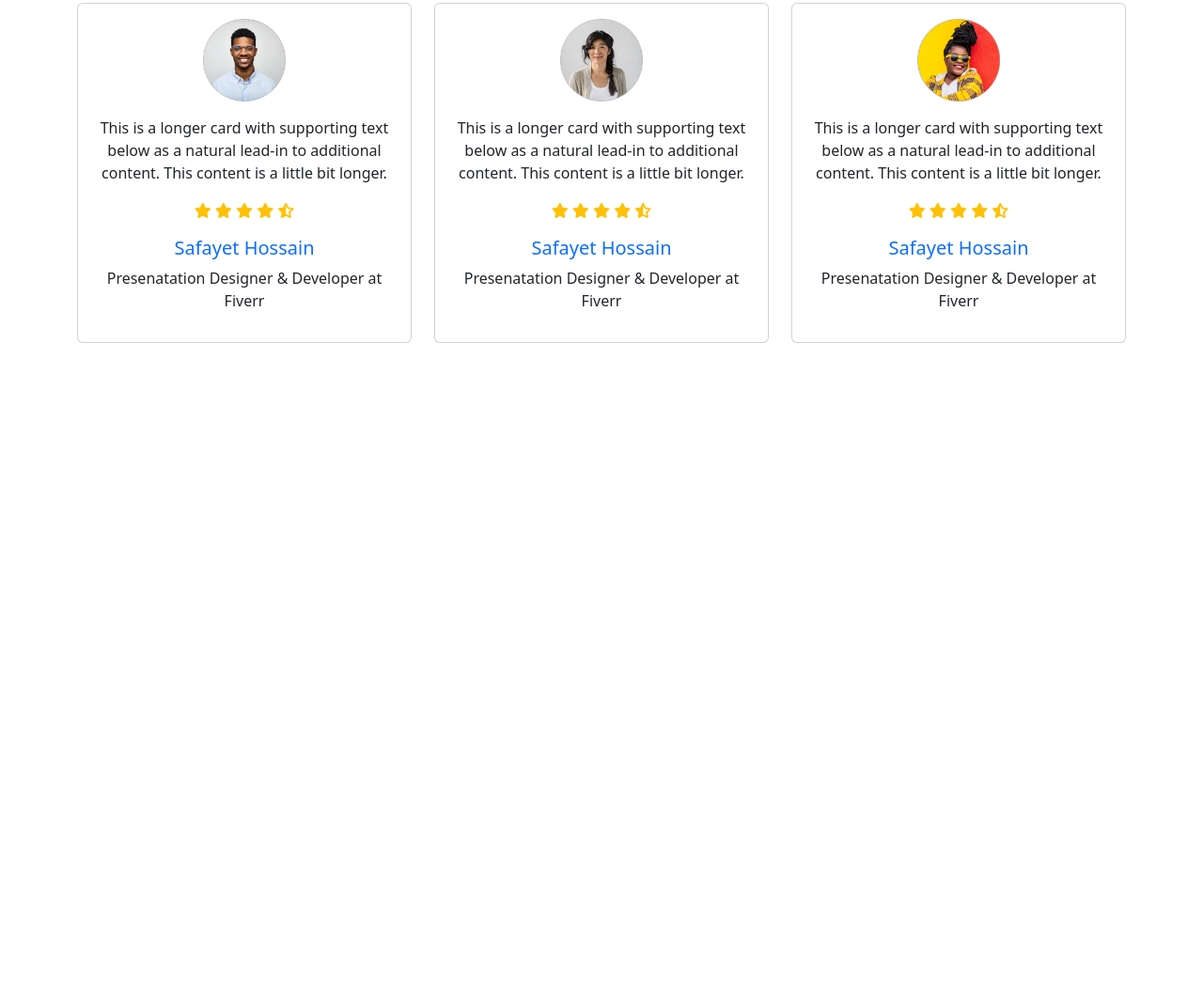
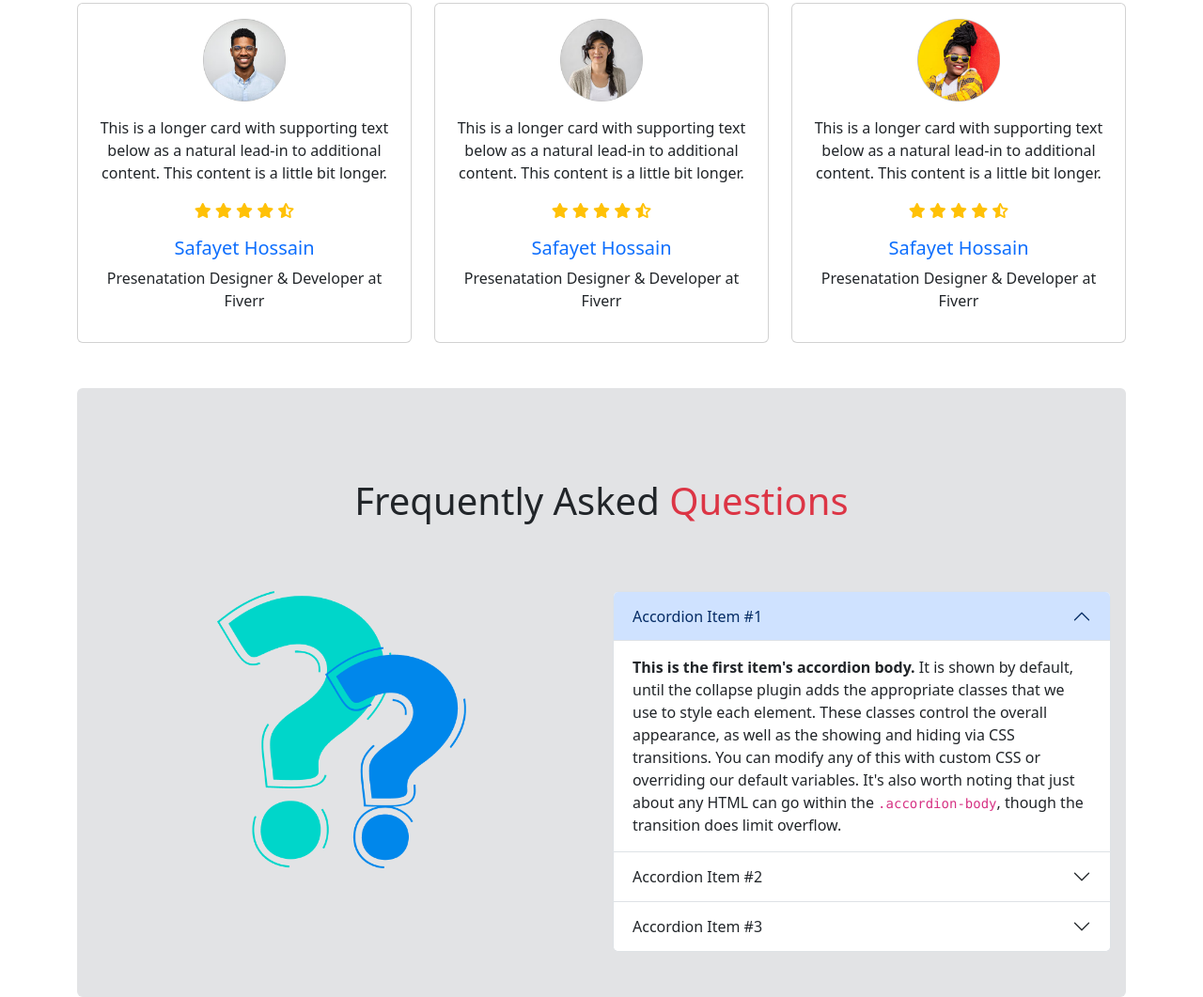
Before and after one commit to Safayet2002/bikers-zone, a plain HTML site: page index.html in a window 1280 px wide. Shown: the part 1877-2938 px from the top of the page at 94% size. Before the commit the page ends 2242 px from the top, so only its background shows below. Drawn offline with nearby package versions, Linux system fonts and the light colour scheme.

Commit message:
FAQ done

```diff
--- a/index.html
+++ b/index.html
@@ -250,6 +250,61 @@
     </Section>
     <!-- Happy Client's Done -->
 
+
+    <!-- FAQ Star -->
+    <section class="py-5 mt-5 px-3 bg-secondary-subtle rounded">
+      <h1 class=" text-center my-5">Frequently Asked <span class="text-danger">Questions</span></h1>
+
+      <div class="row row-cols-1 row-cols-md-2 mt-5 g-4">
+        <div class="col text-center">
+          <img class="w-50" src="images/faq.png" alt="">
+        </div>
+        <div class="col">
+        <div class="accordion" id="accordionExample">
+          <div class="accordion-item">
+            <h2 class="accordion-header" id="headingOne">
+              <button class="accordion-button" type="button" data-bs-toggle="collapse" data-bs-target="#collapseOne" aria-expanded="true" aria-controls="collapseOne">
+                Accordion Item #1
+              </button>
+            </h2>
+            <div id="collapseOne" class="accordion-collapse collapse show" aria-labelledby="headingOne" data-bs-parent="#accordionExample">
+              <div class="accordion-body">
+                <strong>This is the first item's accordion body.</strong> It is shown by default, until the collapse plugin adds the appropriate classes that we use to style each element. These classes control the overall appearance, as well as the showing and hiding via CSS transitions. You can modify any of this with custom CSS or overriding our default variables. It's also worth noting that just about any HTML can go within the <code>.accordion-body</code>, though the transition does limit overflow.
+              </div>
+            </div>
+          </div>
+          <div class="accordion-item">
+            <h2 class="accordion-header" id="headingTwo">
+              <button class="accordion-button collapsed" type="button" data-bs-toggle="collapse" data-bs-target="#collapseTwo" aria-expanded="false" aria-controls="collapseTwo">
+                Accordion Item #2
+              </button>
+            </h2>
+            <div id="collapseTwo" class="accordion-collapse collapse" aria-labelledby="headingTwo" data-bs-parent="#accordionExample">
+              <div class="accordion-body">
+                <strong>This is the second item's accordion body.</strong> It is hidden by default, until the collapse plugin adds the appropriate classes that we use to style each element. These classes control the overall appearance, as well as the showing and hiding via CSS transitions. You can modify any of this with custom CSS or overriding our default variables. It's also worth noting that just about any HTML can go within the <code>.accordion-body</code>, though the transition does limit overflow.
+              </div>
+            </div>
+          </div>
+          <div class="accordion-item">
+            <h2 class="accordion-header" id="headingThree">
+              <button class="accordion-button collapsed" type="button" data-bs-toggle="collapse" data-bs-target="#collapseThree" aria-expanded="false" aria-controls="collapseThree">
+                Accordion Item #3
+              </button>
+            </h2>
+            <div id="collapseThree" class="accordion-collapse collapse" aria-labelledby="headingThree" data-bs-parent="#accordionExample">
+              <div class="accordion-body">
+                <strong>This is the third item's accordion body.</strong> It is hidden by default, until the collapse plugin adds the appropriate classes that we use to style each element. These classes control the overall appearance, as well as the showing and hiding via CSS transitions. You can modify any of this with custom CSS or overriding our default variables. It's also worth noting that just about any HTML can go within the <code>.accordion-body</code>, though the transition does limit overflow.
+              </div>
+            </div>
+          </div>
+        </div>
+      </div>
+
+
+      </div>
+    </section>
+    <!-- FAQ Star Done-->
+
   </main>
 
 
```
